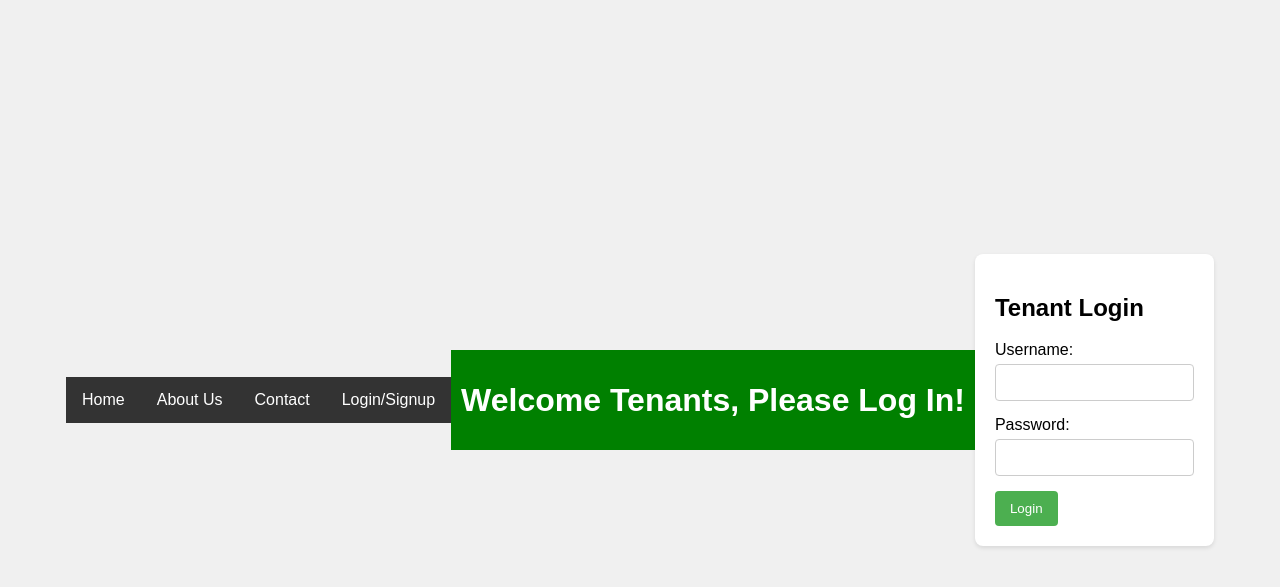
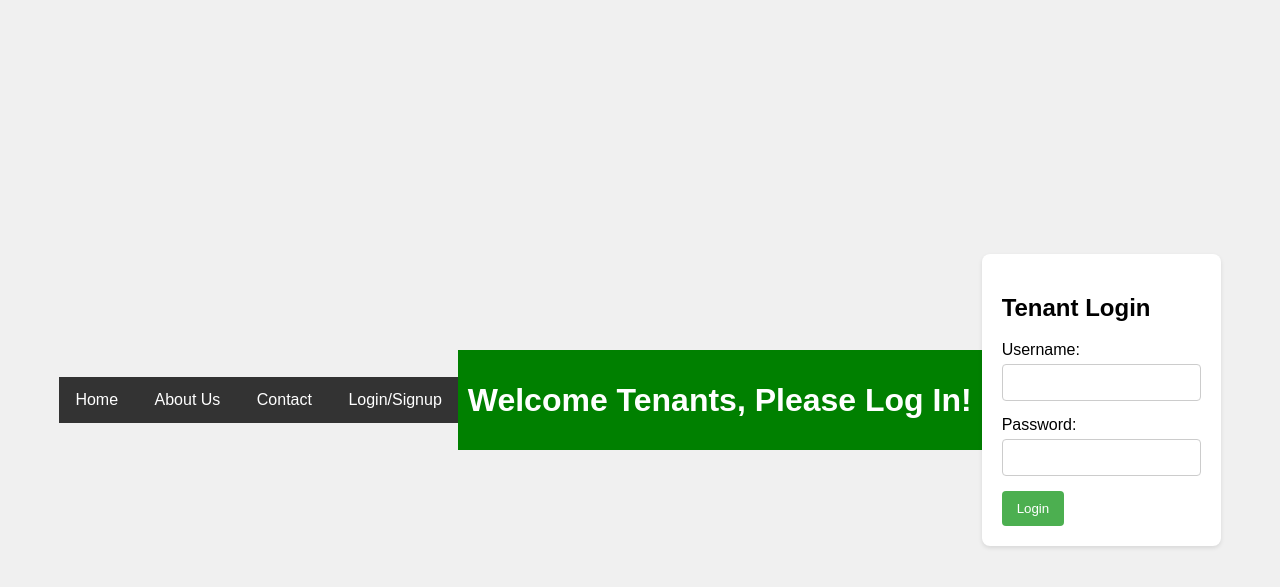
Before and after one commit to alrudniy/T2-f24-web-matching, a Django app: page /tenant_login/ in a window 1280 px wide. Shown: the top 587 px of the page. Run offline with Django 5.2, Linux system fonts and the light colour scheme.

Commit message:
style: Align navigation bar to the right

```diff
--- a/myapp/templates/landlord_login.html
+++ b/myapp/templates/landlord_login.html
@@ -64,10 +64,10 @@
         nav {
             background-color: #333;
             overflow: hidden;
+            text-align: right; /* Align links to the right */
         }
         .nav-link {
-            float: left;
-            display: block;
+            display: inline-block; /* Allow links to sit next to each other */
             color: white;
             text-align: center;
             padding: 14px 16px;
--- a/myapp/templates/login_fp.html
+++ b/myapp/templates/login_fp.html
@@ -98,14 +98,16 @@
         nav {
             background-color: #333;
             overflow: hidden;
+            text-align: right; /* Align links to the right */
+
         }
         .nav-link {
-            float: left;
-            display: block;
+            display: inline-block; /* Allow links to sit next to each other */
             color: white;
             text-align: center;
             padding: 14px 16px;
             text-decoration: none;
+
         }
         .nav-link:hover {
             background-color: #ddd;
--- a/myapp/templates/tenant_login.html
+++ b/myapp/templates/tenant_login.html
@@ -63,10 +63,11 @@
         nav {
             background-color: #333;
             overflow: hidden;
+            text-align: right; /* Align links to the right */
+
         }
         .nav-link {
-            float: left;
-            display: block;
+            display: inline-block; /* Allow links to sit next to each other */
             color: white;
             text-align: center;
             padding: 14px 16px;
```
